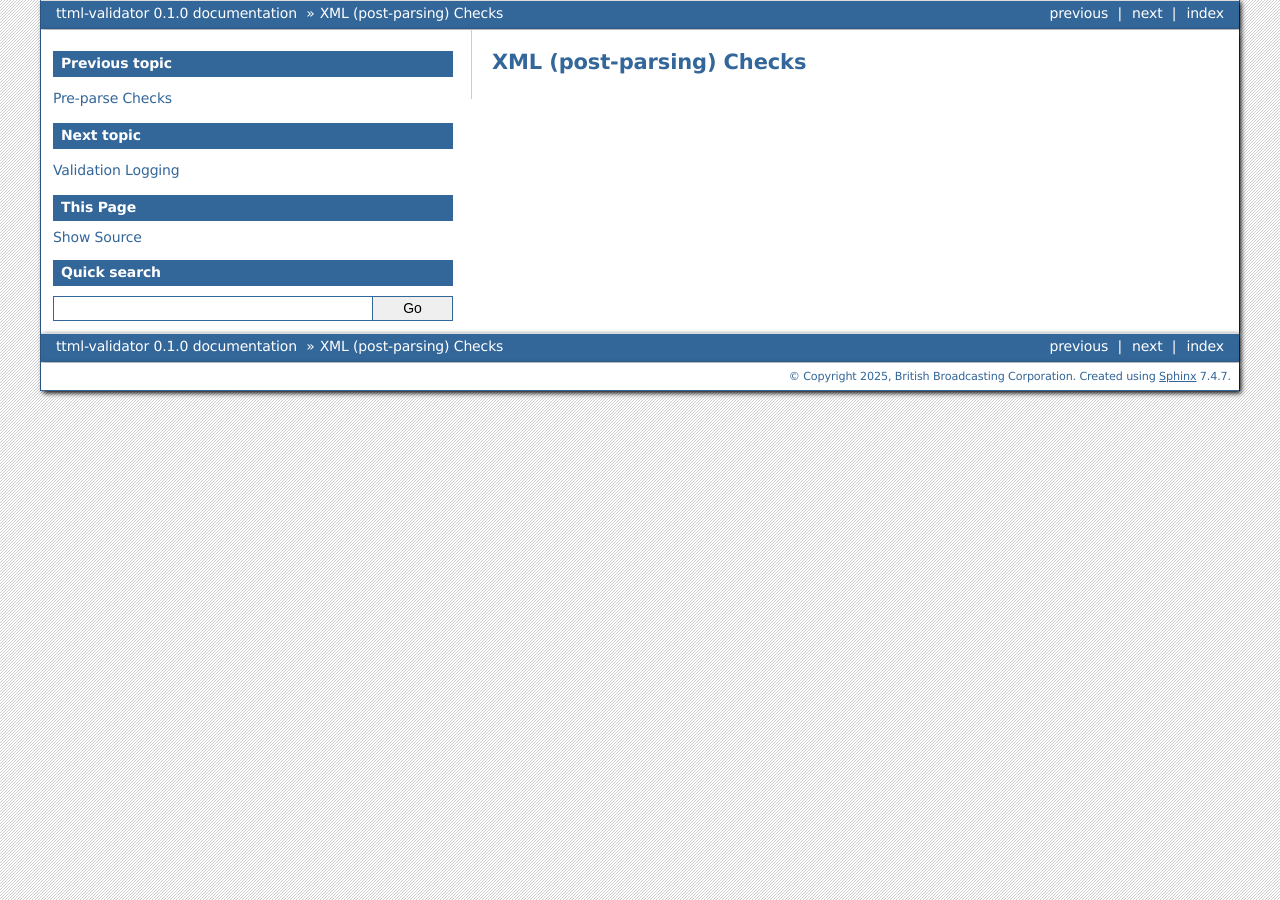
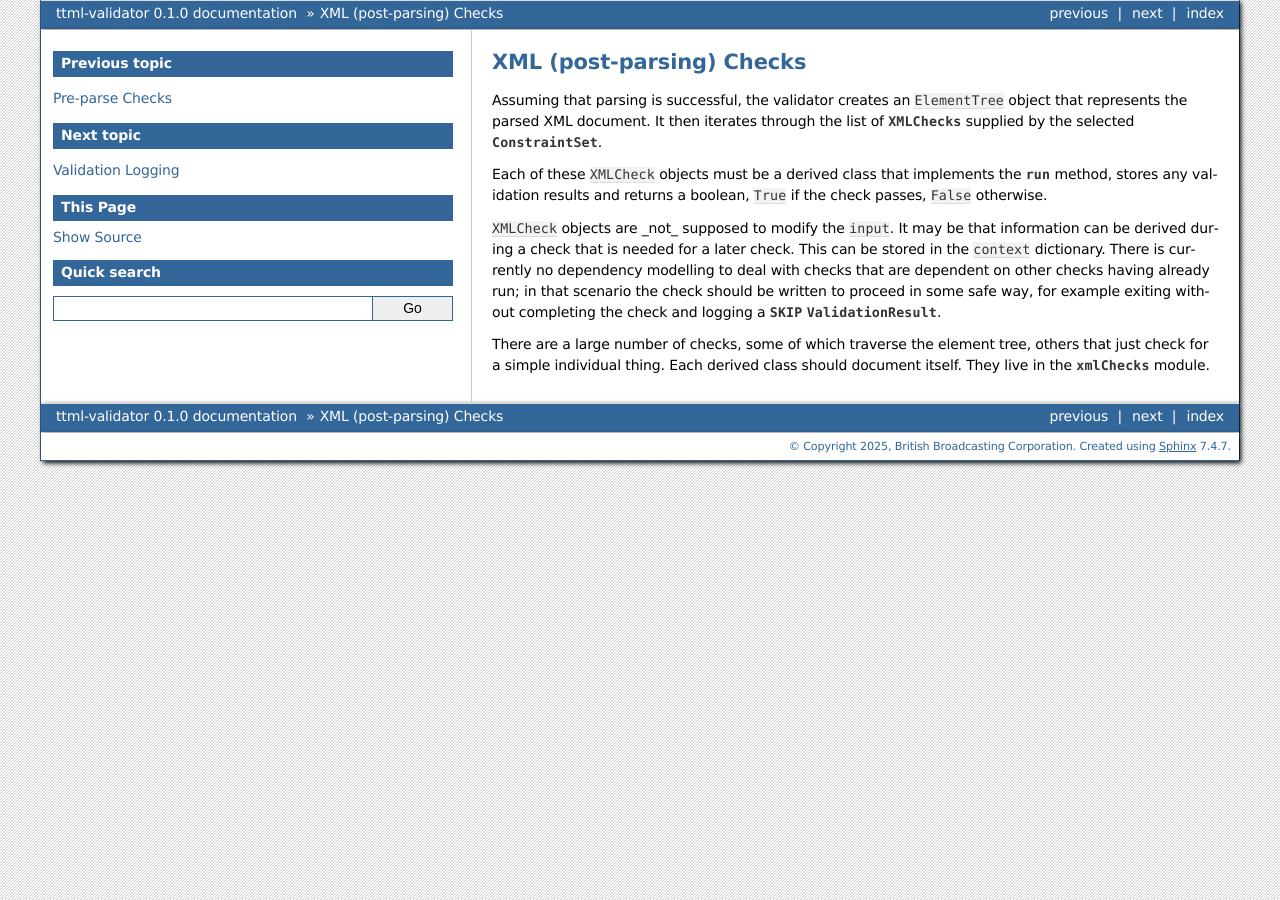
Before and after one commit to bbc/ttml-validator, a Sphinx documentation site: the page built from docs/source/xmlChecks.rst, in a window 1280 px wide. Built offline with Sphinx 7.4.7, drawn with Linux system fonts in a browser that asks for light colours.

Commit message:
Documentation improvements for validation and XmlCheck

```diff
--- a/docs/source/conf.py
+++ b/docs/source/conf.py
@@ -51,10 +51,16 @@
 autosummary_generate = True
 todo_include_todos = True
 
+autodoc_default_options = {
+    # 'no-index-entry': ['src'],
+}
+
 language = 'en'
 # master_doc = 'docs/index'
 pygments_style = 'sphinx'
 source_suffix = '.rst'
+
+napoleon_google_docstring = True
 
 # -- Options for HTML output ----------------------------------------------
 # https://www.sphinx-doc.org/en/master/usage/configuration.html#options-for-html-output
--- a/docs/source/xmlChecks.rst
+++ b/docs/source/xmlChecks.rst
@@ -1,2 +1,27 @@
 XML (post-parsing) Checks
 =========================
+
+Assuming that parsing is successful, the validator creates an ``ElementTree``
+object that represents the parsed XML document. It then iterates through the
+list of :py:class:`XMLChecks<src.xmlChecks.xmlCheck.XmlCheck>`
+supplied by the selected
+:py:class:`ConstraintSet<src.constraintSets.constraintSet.ConstraintSet>`.
+
+Each of these ``XMLCheck`` objects must be a derived class that implements
+the :py:meth:`run<src.xmlChecks.xmlCheck.XmlCheck.run>` method,
+stores any validation results and returns a boolean,
+``True`` if the check passes, ``False`` otherwise.
+
+``XMLCheck`` objects are _not_ supposed to modify the ``input``.
+It may be that information can be derived during a check that is needed
+for a later check. This can be stored in the ``context`` dictionary.
+There is currently no dependency modelling to deal with checks that are
+dependent on other checks having already run; in that scenario the check
+should be written to proceed in some safe way, for example exiting
+without completing the check and logging a :py:obj:`SKIP<src.validationLogging.validationResult.SKIP>`
+:py:class:`ValidationResult<src.validationLogging.validationResult.ValidationResult>`.
+
+There are a large number of checks, some of which traverse the element tree,
+others that just check for a simple individual thing. Each derived
+class should document itself. They live in the
+:py:mod:`xmlChecks<src.xmlChecks>` module.
```
Also changed, not shown: docs/source/validationLogging.rst (+9 -1 lines), 3 other files.
